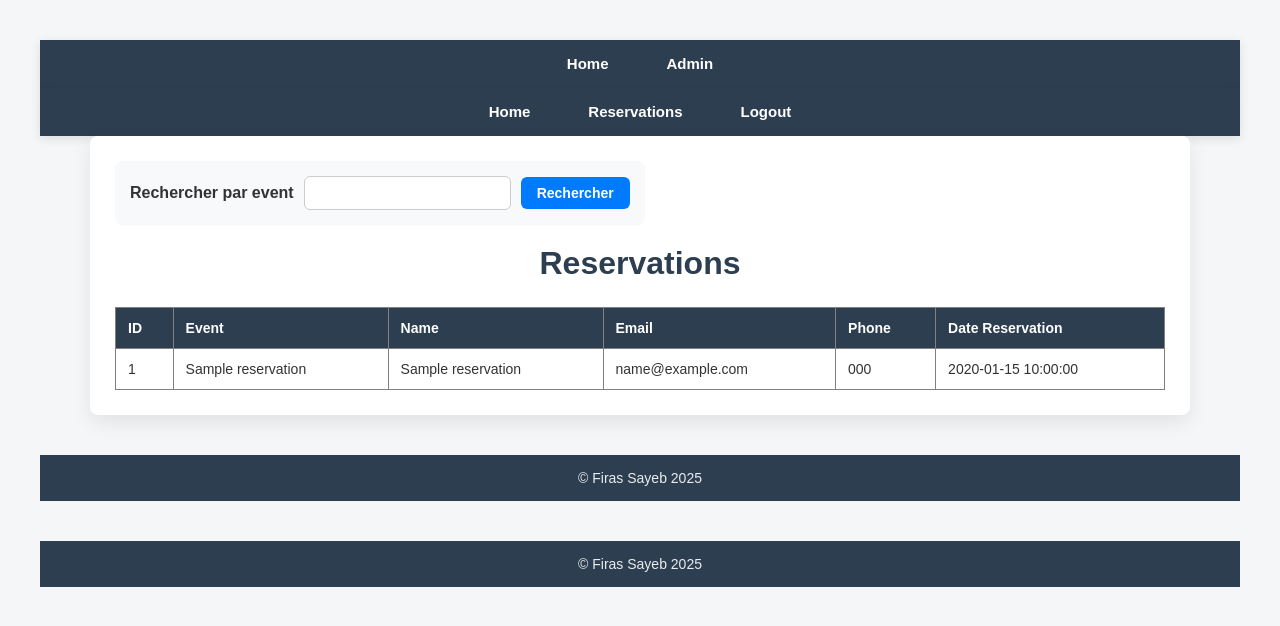
After one commit to FirasSayeb/MiniProjet2A-EventReservation-FirasSayeb, a PHP site: the page made by app/views/admin/reservations.php in a window 1280 px wide. The commit adds this page. Shown: the top 626 px of the page. Run offline with PHP 8.4, Linux system fonts and the light colour scheme; tables that the repository leaves empty or names only in its code hold one stand-in row (values such as "Sample post"); the template is opened without the code that fills it: most values are stand-ins (such as "Sample title", 1, 10 or a date in 2020).

Commit message:
adding consulting reservations

```diff
--- /dev/null
+++ b/app/views/admin/reservations.php
@@ -0,0 +1,41 @@
+<head>
+<link rel="stylesheet" href="http://localhost/MiniEvent/public/css/style.css">
+</head>
+<?php  require __DIR__ . '/../partials/AdminNavbar.php';  ?>
+<div>
+    <form method="POST">
+    <label for="event">Rechercher par event </label>
+    <input type="search" name="event" id="event">
+    <button type="submit">Rechercher</button>
+</form>
+ <h1>Reservations</h1>
+ <table border="1">
+        <thead>
+            <tr>
+                <th>ID</th>
+                <th>Event</th>
+                <th>Name</th>
+                <th>Email</th>
+                <th>Phone</th>
+                <th>Date Reservation</th>
+
+            </tr>
+        </thead>
+
+        <?php foreach ($reservations as $reservation): ?>
+            <tr>
+
+                <td><?= $reservation['id'] ?></td>
+                <td><?= $reservation["title"] ?></td>
+                <td><?=$reservation["name"]  ?></td>
+                <td><?= $reservation["email"]  ?></td>
+                <td><?= $reservation["phone"] ?></td>
+                <td><?= $reservation["created_at"]  ?></td>
+
+
+            </tr>
+        <?php endforeach; ?>
+    </table>
+
+</div>
+<?php require __DIR__ . '/../partials/footer.php';  ?>
--- a/public/css/style.css
+++ b/public/css/style.css
@@ -135,3 +135,60 @@ td a:hover {
         height: 45px;
     }
 }
+/* Search form container */
+form {
+    display: flex;
+    align-items: center;
+    gap: 10px;
+    margin-bottom: 20px;
+    padding: 15px;
+    background: #f8f9fa;
+    border-radius: 8px;
+    width: fit-content;
+}
+
+/* Label */
+form label {
+    font-weight: 600;
+    color: #333;
+}
+
+/* Search input */
+form input[type="search"] {
+    padding: 8px 12px;
+    border: 1px solid #ccc;
+    border-radius: 6px;
+    font-size: 14px;
+    outline: none;
+    transition: border-color 0.3s, box-shadow 0.3s;
+}
+
+/* Input focus effect */
+form input[type="search"]:focus {
+    border-color: #007bff;
+    box-shadow: 0 0 0 2px rgba(0, 123, 255, 0.2);
+}
+
+/* Button */
+form button {
+    padding: 8px 16px;
+    background-color: #007bff;
+    color: #fff;
+    border: none;
+    border-radius: 6px;
+    font-size: 14px;
+    font-weight: 600;
+    cursor: pointer;
+    transition: background-color 0.3s, transform 0.2s;
+}
+
+/* Button hover */
+form button:hover {
+    background-color: #0056b3;
+    transform: translateY(-1px);
+}
+
+/* Button active */
+form button:active {
+    transform: translateY(0);
+}
```
Also changed, not shown: app/controllers/AdminController.php (+21 -0 lines).
